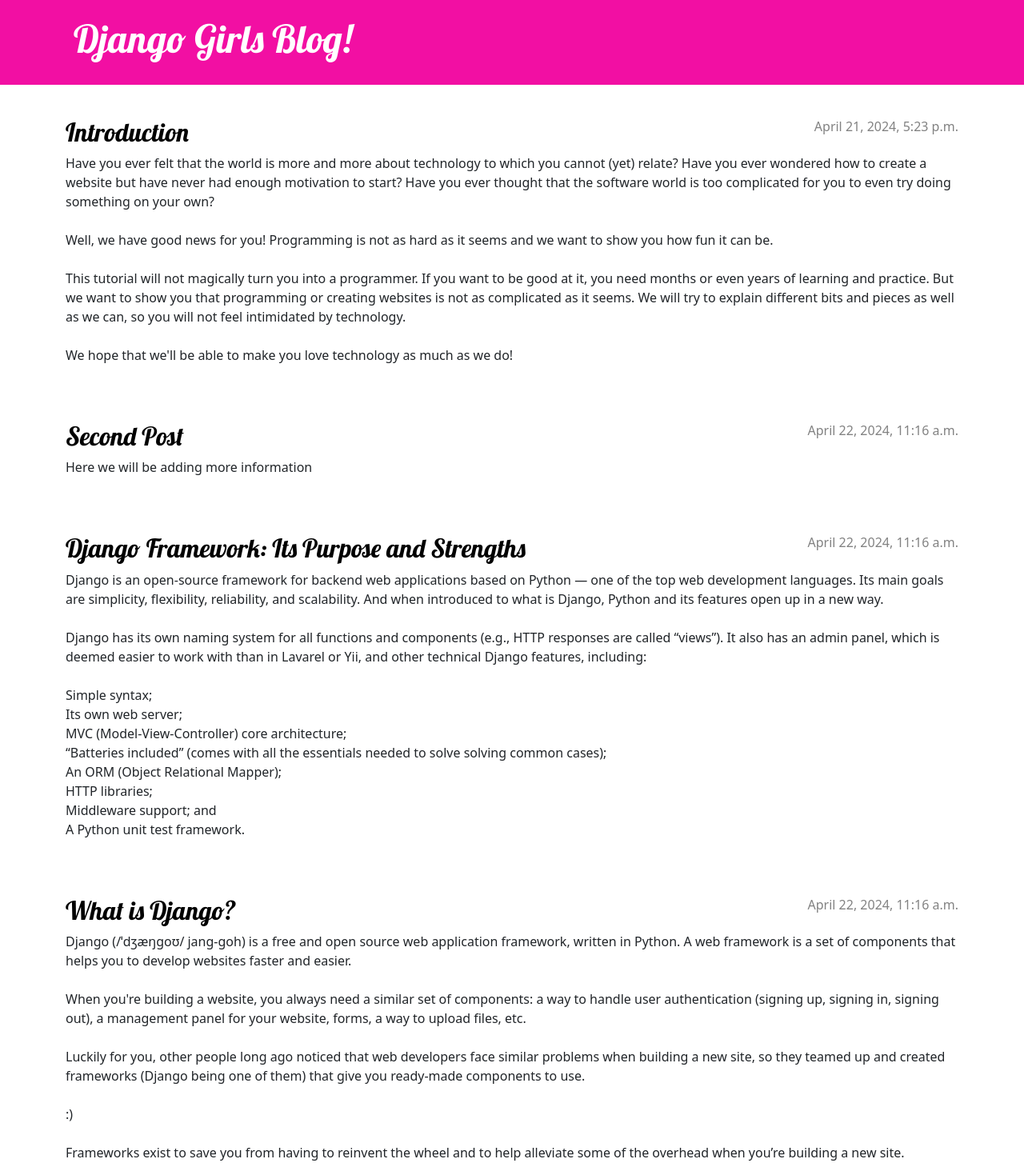
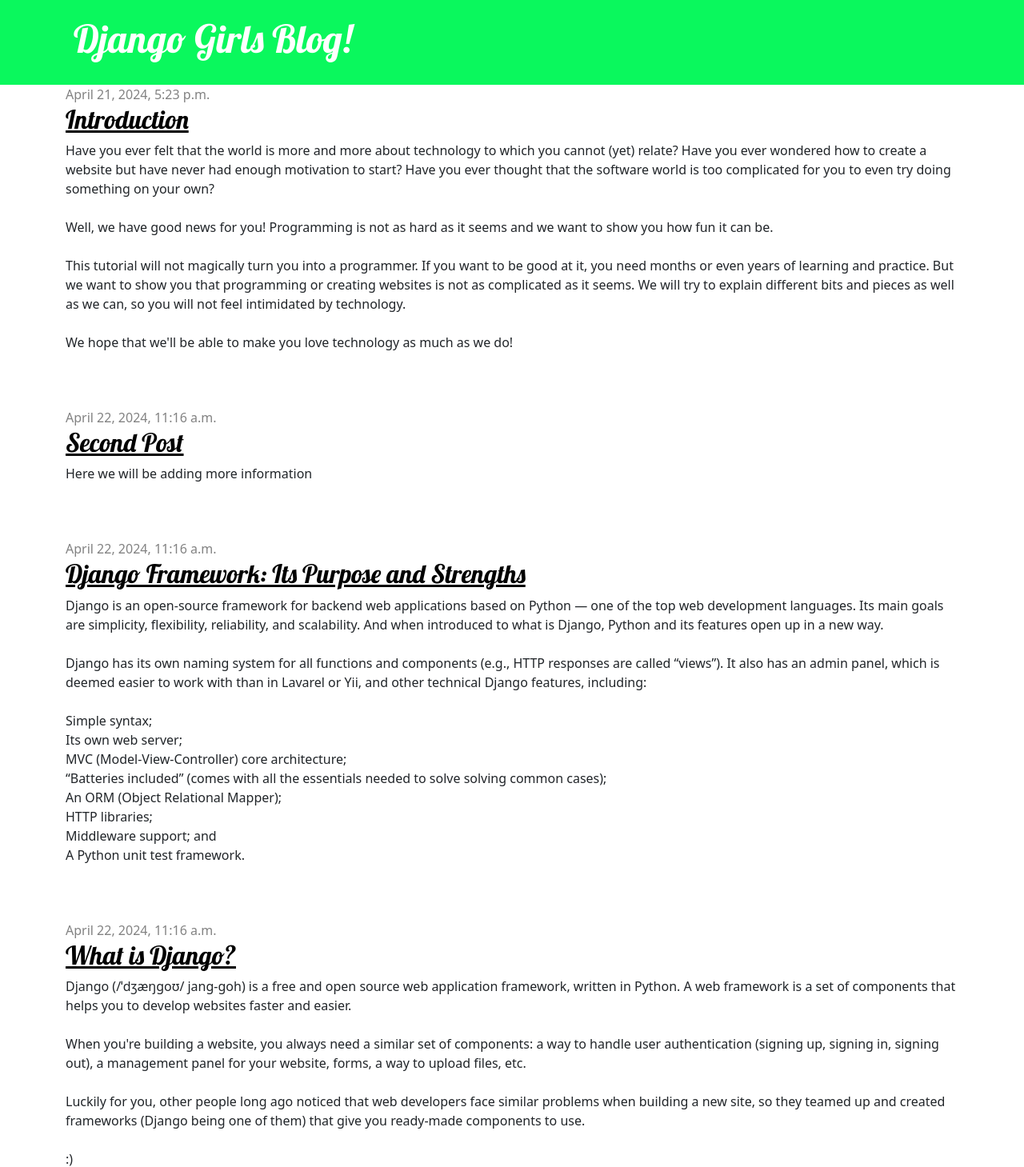
Before and after one commit to kamadomin/my-first-blog, a Django app: page / in a window 1280 px wide. Shown: the top 1459 px of the page at 80% size. Run offline with Django 3.2, Linux system fonts and the light colour scheme; data comes from the database, SQL or seed files in the repository.

Commit message:
My Django Girls test

```diff
--- a/blog/static/css/blog.css
+++ b/blog/static/css/blog.css
@@ -1,28 +1,20 @@
-h1 a, h2 a {
-    color: #fbab0ce3;
-    text-decoration: none;
-    font-family: 'Lobster';
-}
 .page-header {
-    background-color: #f20fa3;
+    background-color: #0af85d;
     margin-top: 0;
-    margin-bottom: 40px;
     padding: 20px 20px 20px 40px;
     }
 
-.page-header h1,
-.page-header h1 a,
-.page-header h1 a:visited,
-.page-header h1 a:active {
+    .page-header h1, .page-header h1 a, .page-header h1 a:visited, .page-header h1 a:active {
     color: #ffffff;
     font-size: 36pt;
     text-decoration: none;
     }
 
-h1,
-h2,
-h3,
-h4 {
+    .content {
+    margin-left: 40px;
+    }
+
+    h1, h2, h3, h4 {
     font-family: 'Lobster', cursive;
     }
 
@@ -34,14 +26,11 @@ h4 {
     float: right;
     }
 
-.post-form textarea,
-.post-form input {
+    .post-form textarea, .post-form input {
     width: 100%;
     }
 
-.top-menu,
-.top-menu:hover,
-.top-menu:visited {
+    .top-menu, .top-menu:hover, .top-menu:visited {
     color: #ffffff;
     float: right;
     font-size: 26pt;
@@ -52,24 +41,6 @@ h4 {
     margin-bottom: 70px;
     }
 
-.post h2 a,
-.post h2 a:visited {
+    .post h2 a, .post h2 a:visited {
     color: #000000;
     }
-
-.post > .date,
-.post > .actions {
-    float: right;
-}
-
-.btn-secondary,
-.btn-secondary:visited {
-    color: #f49405;
-    background: none;
-    border-color: #f1ac0a;
-}
-
-.btn-secondary:hover {
-    color: #FFFFFF;
-    background-color: #ee9207;
-}
--- /dev/null
+++ b/blog/static/css/tempCodeRunnerFile.css
@@ -0,0 +1 @@
+margin-bottom: 40px;
```
Lines whose indentation alone changed are shown as unchanged.
